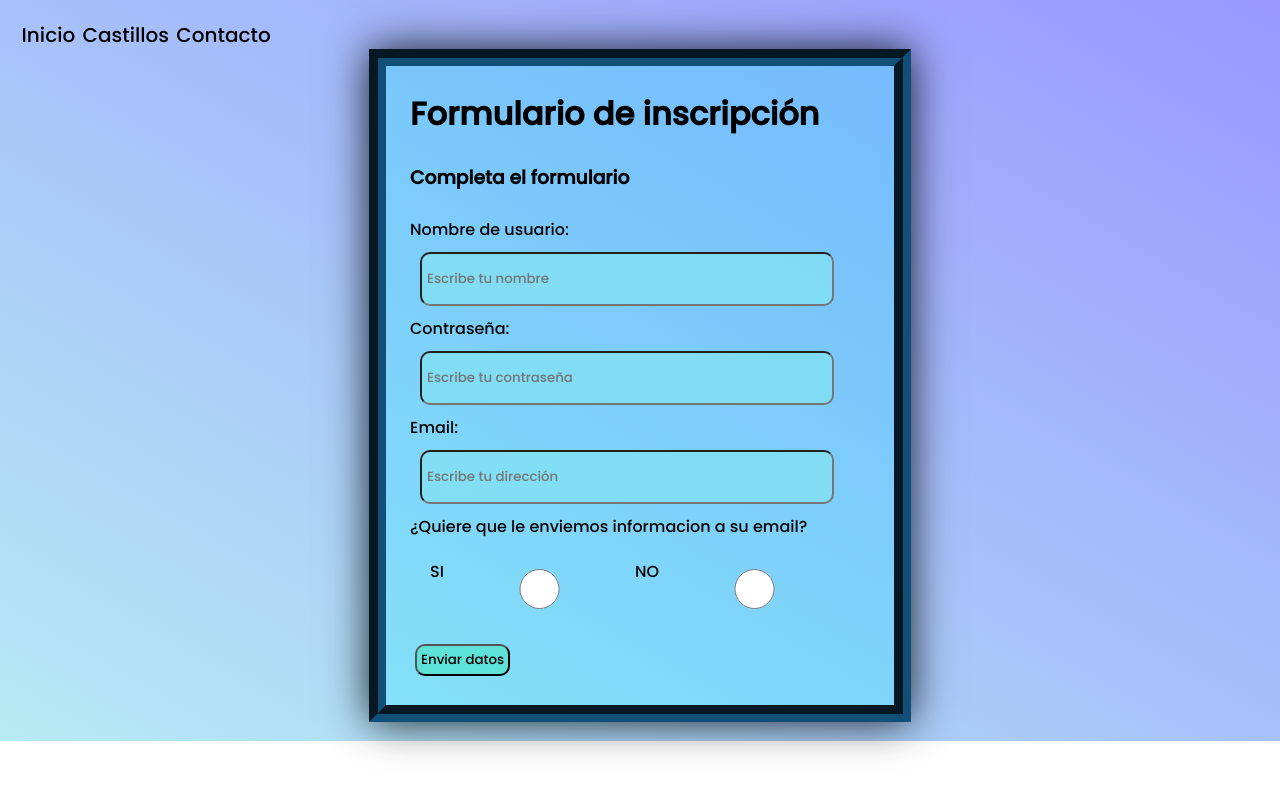
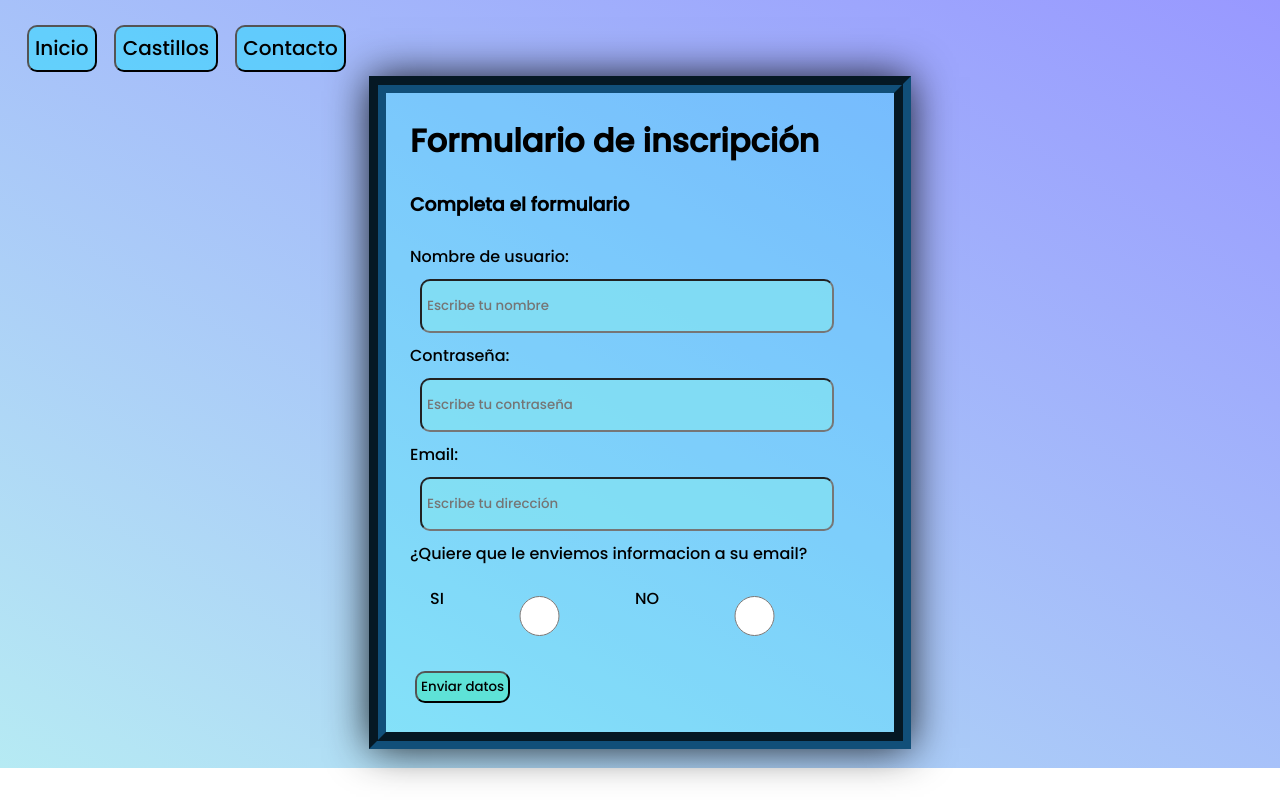
Before and after one commit to SergioNetCo/CastillosWEB, a plain HTML site: page contacto.html in a window 1280 px wide. Drawn offline with Linux system fonts and the light colour scheme.

Commit message:
Update contacto.html

```diff
--- a/contacto.html
+++ b/contacto.html
@@ -15,10 +15,19 @@
     <!--========================== FORMULARIO 1 =============================-->
 
     <div class="formularios">
-        <nav class="contactosnav">
-            <a href="index.html">Inicio</a>
-            <a href="index.html #castillos">Castillos</a>
-            <a href="contacto.html">Contacto</a>
+        <nav>
+            <a href="index.html"><button style="cursor:pointer;">Inicio</button></a>
+            <div class="dropdown">
+                <a><button class="dropbtn">Castillos</button></a>
+                <div class="dropdown-content">
+                <a href="chillon.html">Chillon</a>
+                <a href="#">Himeji</a>
+                <a href="#">Lichtenstein</a>
+                <a href="#">Bran</a>
+                <a href="#">Chenonceau</a>
+                </div>
+              </div>
+            <a href="contacto.html"><button style="cursor:pointer;">Contacto</button></a>
         </nav>
         <div class="contact_form1">
             <div id="bordecontenedor">
```
